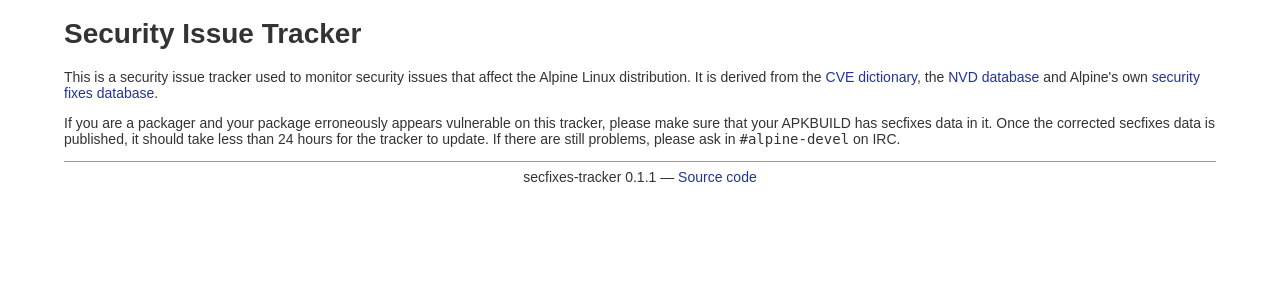
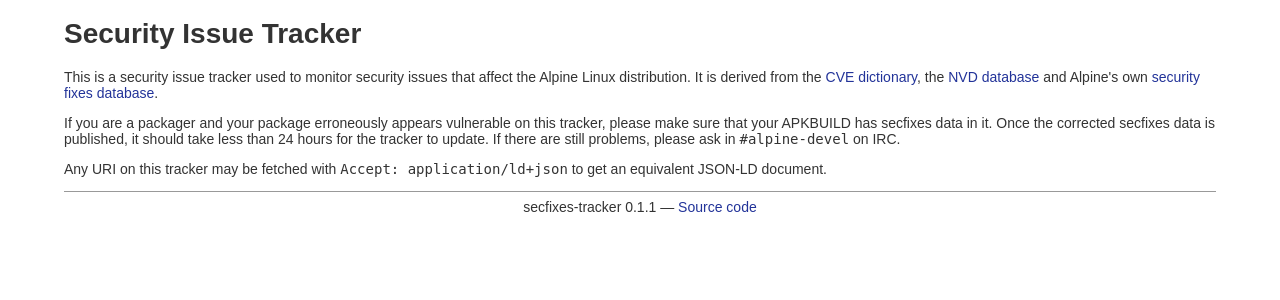
Before and after one commit to aquasecurity/secfixes-tracker, a Flask app: template secfixes_tracker/templates/index.html in a window 1280 px wide. Shown: the part 73-373 px from the top of the page. Run offline with Flask 2, Linux system fonts and the light colour scheme; the template is opened without the code that fills it, so the values that code supplies are empty; parts of the project's set-up code (start-up, migrations or seed data) failed here and were passed over.

Commit message:
index: note JSON-LD query capability

```diff
--- a/secfixes_tracker/templates/index.html
+++ b/secfixes_tracker/templates/index.html
@@ -25,4 +25,6 @@ on IRC.</p>
 </ul>
 {% endfor %}
 
+<p>Any URI on this tracker may be fetched with <code>Accept: application/ld+json</code>
+to get an equivalent JSON-LD document.</p>
 {% endblock %}
```
